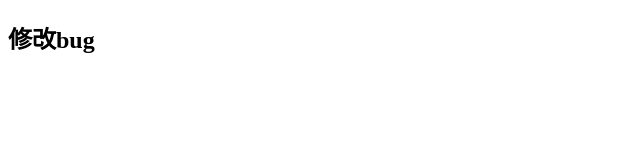
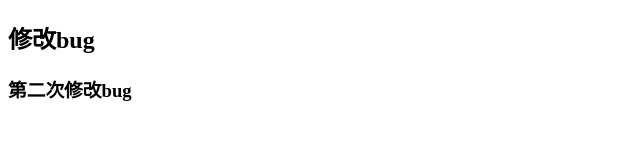
Before and after one commit to shao880/git-demo, a plain HTML site: page index.html in a window 1280 px wide. Shown: the whole page, without its empty margins (0-640 px from the left). Drawn offline with Linux system fonts and the light colour scheme.

Commit message:
第二次修改bug

```diff
--- a/index.html
+++ b/index.html
@@ -8,5 +8,6 @@
 </head>
 <body>
     <h2>修改bug</h2>
+    <h3>第二次修改bug</h3>
 </body>
 </html>
```
